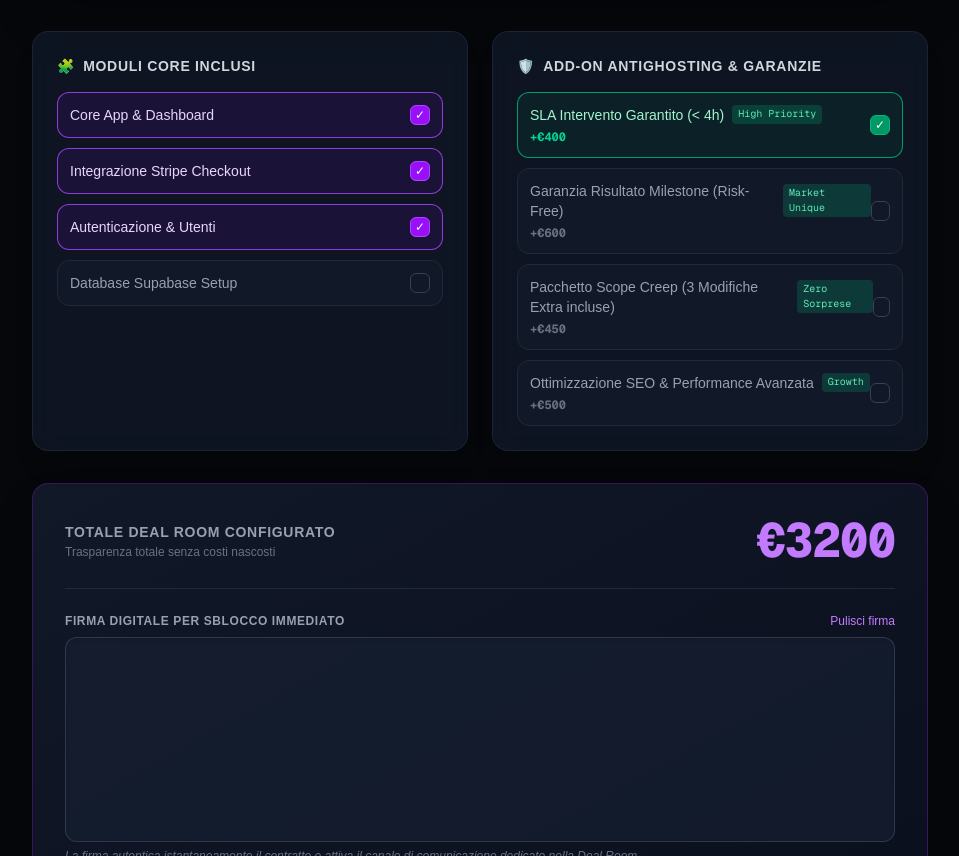
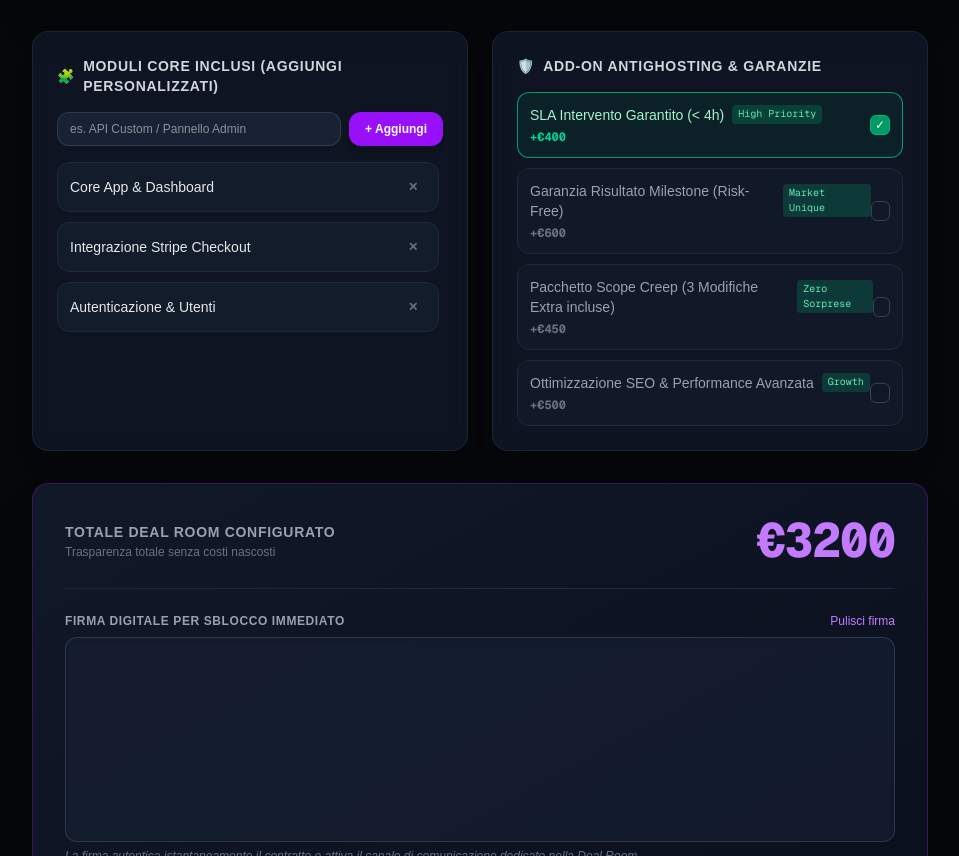
Before and after one commit to quotemichael92/quotepulse, a Next.js app: page /dashboard in a window 1280 px wide. Shown: the part 993-1849 px from the top of the page, without its empty margins (160-1119 px from the left). Built offline with nearby package versions, Linux system fonts and the light colour scheme.

Commit message:
Ripristinati moduli dinamici personalizzabili

```diff
--- a/app/dashboard/page.tsx
+++ b/app/dashboard/page.tsx
@@ -13,8 +13,13 @@ export default function DashboardPage() {
   const [baseAmount, setBaseAmount] = useState(2800);
   const [timerFomo, setTimerFomo] = useState(24);
 
-  // Moduli principali
-  const [modules, setModules] = useState<string[]>(['Core App & Dashboard', 'Integrazione Stripe Checkout', 'Autenticazione & Utenti']);
+  // Moduli dinamici (input libero)
+  const [modules, setModules] = useState<string[]>([
+    'Core App & Dashboard',
+    'Integrazione Stripe Checkout',
+    'Autenticazione & Utenti'
+  ]);
+  const [newModuleInput, setNewModuleInput] = useState('');
 
   // Add-on & Feature di Mercato Uniche (Risk-Reversal e Scope Shield)
   const [addons, setAddons] = useState<{ [key: string]: { name: string; price: number; selected: boolean; badge: string } }>({
@@ -24,7 +29,7 @@ export default function DashboardPage() {
     seo: { name: 'Ottimizzazione SEO & Performance Avanzata', price: 500, selected: false, badge: 'Growth' },
   });
 
-  // Nota Vocale / Strategica del Professionista (Novità di mercato)
+  // Nota Vocale / Strategica del Professionista
   const [audioPitchNote, setAudioPitchNote] = useState('Ciao! Ho strutturato questo preventivo eliminando i rischi tecnici iniziali. Possiamo partire subito.');
 
   // Stati firma Canvas
@@ -66,10 +71,15 @@ export default function DashboardPage() {
     }
   };
 
-  const handleToggleModule = (mod: string) => {
-    setModules(prev =>
-      prev.includes(mod) ? prev.filter(item => item !== mod) : [...prev, mod]
-    );
+  const handleAddModule = (e: React.FormEvent) => {
+    e.preventDefault();
+    if (!newModuleInput.trim()) return;
+    setModules(prev => [...prev, newModuleInput.trim()]);
+    setNewModuleInput('');
+  };
+
+  const handleRemoveModule = (indexToRemove: number) => {
+    setModules(prev => prev.filter((_, index) => index !== indexToRemove));
   };
 
   const handleToggleAddon = (key: string) => {
@@ -203,7 +213,7 @@ export default function DashboardPage() {
 
         <form onSubmit={handleSubmit} className="space-y-8">
 
-          {/* Box Cliente & Pitch Vocale (Elemento unico sul mercato) */}
+          {/* Box Cliente & Pitch Vocale */}
           <div className="bg-[#111827]/80 backdrop-blur-md border border-gray-800/80 rounded-2xl p-6 md:p-8 shadow-2xl space-y-6">
             <div className="flex items-center justify-between">
               <h3 className="text-lg font-semibold text-purple-400 flex items-center gap-2">
@@ -254,7 +264,6 @@ export default function DashboardPage() {
               />
             </div>
 
-            {/* Input Nota Vocale/Strategica visibile in cima al preventivo del cliente */}
             <div className="bg-purple-950/20 border border-purple-800/40 p-4 rounded-xl space-y-2">
               <label className="block text-xs font-semibold uppercase tracking-wider text-purple-300 flex items-center gap-1.5">
                 <span>🎙️</span> Nota Audio / Messaggio Strategico per il Cliente (Rompi-ghiaccio)
@@ -309,35 +318,52 @@ export default function DashboardPage() {
             </div>
           </div>
 
-          {/* Moduli & Add-on (Risk Reversal e Scope Shield) */}
+          {/* Moduli Dinamici & Add-on (Risk Reversal e Scope Shield) */}
           <div className="grid grid-cols-1 md:grid-cols-2 gap-6">
 
-            {/* Moduli core */}
+            {/* Moduli Dinamici Inseriti dal Professionista */}
             <div className="bg-[#111827]/80 backdrop-blur-md border border-gray-800/80 rounded-2xl p-6 shadow-xl flex flex-col justify-between">
               <div>
                 <h3 className="text-sm font-semibold uppercase tracking-wider text-gray-300 mb-4 flex items-center gap-2">
-                  <span>🧩</span> Moduli Core Inclusi
+                  <span>🧩</span> Moduli Core Inclusi (Aggiungi Personalizzati)
                 </h3>
-                <div className="space-y-2.5">
-                  {['Core App & Dashboard', 'Integrazione Stripe Checkout', 'Autenticazione & Utenti', 'Database Supabase Setup'].map((mod) => {
-                    const isSelected = modules.includes(mod);
-                    return (
-                      <div
-                        key={mod}
-                        onClick={() => handleToggleModule(mod)}
-                        className={`cursor-pointer p-3 rounded-xl border text-sm font-medium transition flex items-center justify-between ${
-                          isSelected
-                            ? 'bg-purple-600/10 border-purple-500/80 text-purple-200'
-                            : 'bg-[#182234]/40 border-gray-800 text-gray-400 hover:border-gray-700'
-                        }`}
+
+                <div className="flex gap-2 mb-4">
+                  <input
+                    type="text"
+                    value={newModuleInput}
+                    onChange={(e) => setNewModuleInput(e.target.value)}
+                    placeholder="es. API Custom / Pannello Admin"
+                    className="flex-1 bg-[#182234] border border-gray-700/80 rounded-xl px-3 py-2 text-xs text-white focus:outline-none focus:border-purple-500"
+                  />
+                  <button
+                    type="button"
+                    onClick={handleAddModule}
+                    className="bg-purple-600 hover:bg-purple-500 text-white px-4 py-2 rounded-xl text-xs font-bold transition shadow-md"
+                  >
+                    + Aggiungi
+                  </button>
+                </div>
+
+                <div className="space-y-2.5 max-h-48 overflow-y-auto pr-1">
+                  {modules.map((mod, index) => (
+                    <div
+                      key={index}
+                      className="bg-[#182234]/60 border border-gray-800 p-3 rounded-xl text-sm text-gray-200 flex items-center justify-between"
+                    >
+                      <span className="truncate pr-2">{mod}</span>
+                      <button
+                        type="button"
+                        onClick={() => handleRemoveModule(index)}
+                        className="text-gray-500 hover:text-red-400 text-xs font-bold px-2 py-1 transition"
                       >
-                        <span>{mod}</span>
-                        <div className={`w-5 h-5 rounded-md border flex items-center justify-center text-xs ${isSelected ? 'bg-purple-600 border-purple-500 text-white' : 'border-gray-700'}`}>
-                          {isSelected ? '✓' : ''}
-                        </div>
-                      </div>
-                    );
-                  })}
+                        ✕
+                      </button>
+                    </div>
+                  ))}
+                  {modules.length === 0 && (
+                    <p className="text-xs text-gray-500 italic text-center py-4">Nessun modulo inserito. Aggiungine almeno uno.</p>
+                  )}
                 </div>
               </div>
             </div>
```
